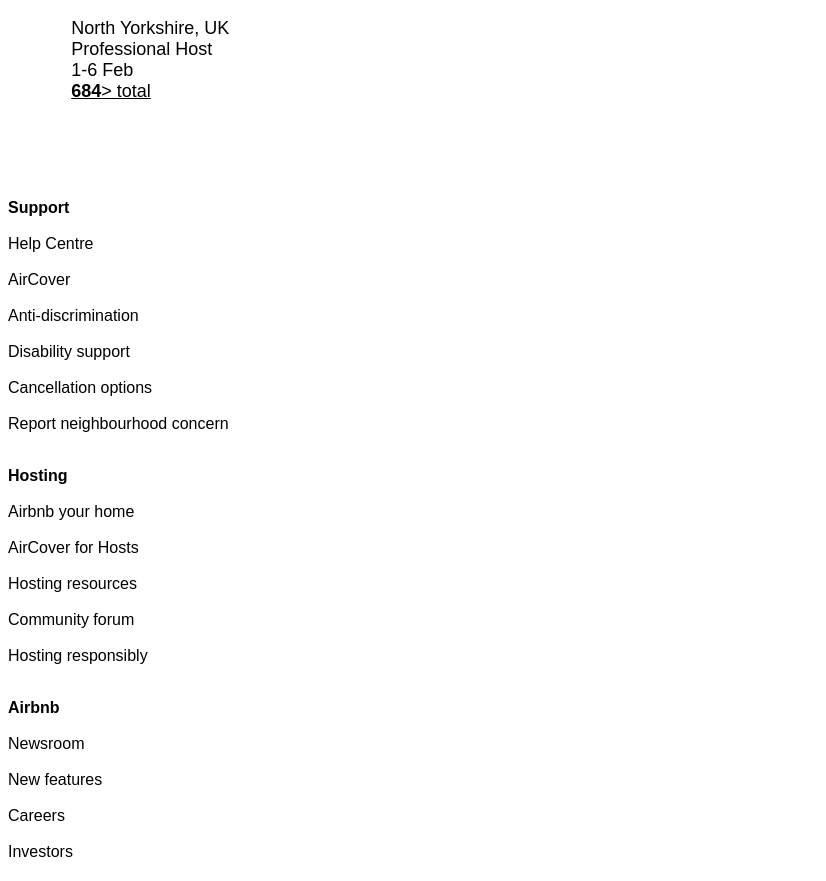
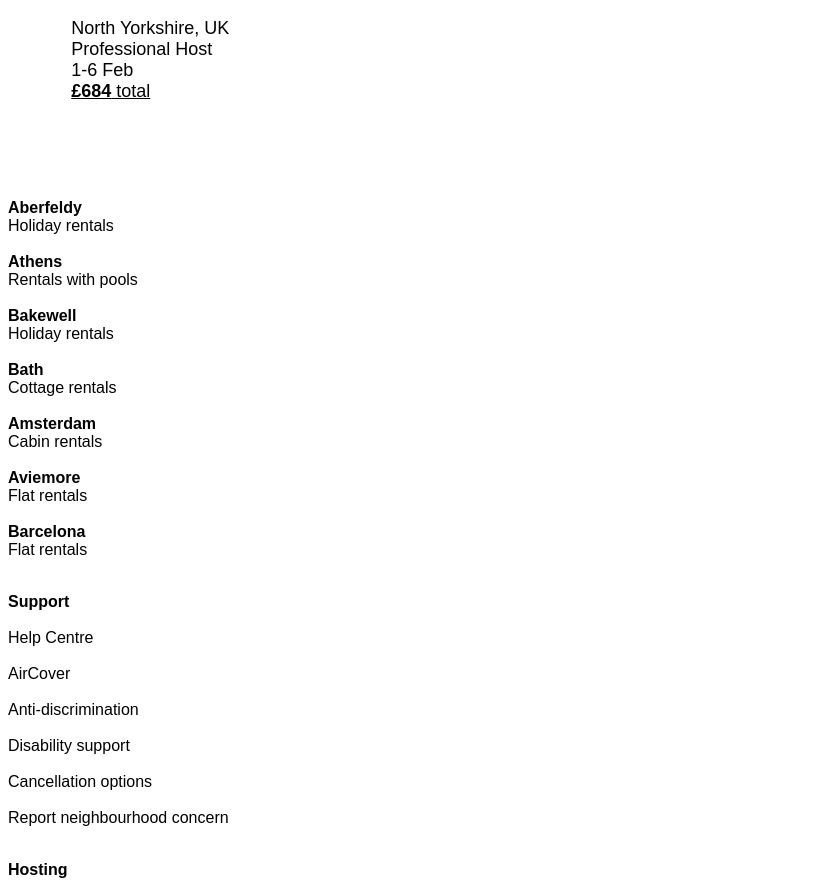
Before and after one commit to lanamauge/bootcamp_warmup, a plain HTML site: page index.html in a window 1280 px wide. Shown: the part 4881-5762 px from the top of the page, without its empty margins (0-826 px from the left). Drawn offline with Linux system fonts and the light colour scheme.

Commit message:
added location list

```diff
--- a/index.html
+++ b/index.html
@@ -139,7 +139,7 @@
         <p class="element-description">North Yorkshire, UK <br>
           Professional Host <br>
           1-6 Feb <br>
-          <u><b>684</b>> total</u>
+          <u><b>£684</b> total</u>
         </p>
       </div>
 
@@ -149,6 +149,56 @@
 
 <!--footer-->
 <div class="footer">
+
+  <div class="text-container">
+  <p><b>Aberfeldy</b>
+    <br>
+    Holiday rentals
+    <br>
+    <br>
+
+    <b>Athens</b>
+      <br>
+      Rentals with pools
+      <br>
+      <br>
+
+      <b>Bakewell</b>
+        <br>
+        Holiday rentals
+        <br>
+        <br>
+
+        <b>Bath</b>
+          <br>
+          Cottage rentals
+          <br>
+          <br>
+
+          <b>Amsterdam</b>
+          <br>
+          Cabin rentals
+          <br>
+          <br>
+
+          <b>Aviemore</b>
+          <br>
+          Flat rentals
+          <br>
+          <br>
+
+          <b>Barcelona</b>
+          <br>
+          Flat rentals
+          <br>
+          <br>
+
+          </p>
+          </div
+
+    <br>
+
+
 
   <p><b>Support</b>
     <br>
@@ -213,6 +263,7 @@
     <br>
     <br>
     Airbnb.org emergency stays
+    </p>
     <br>
     <br>
   </div>
```
